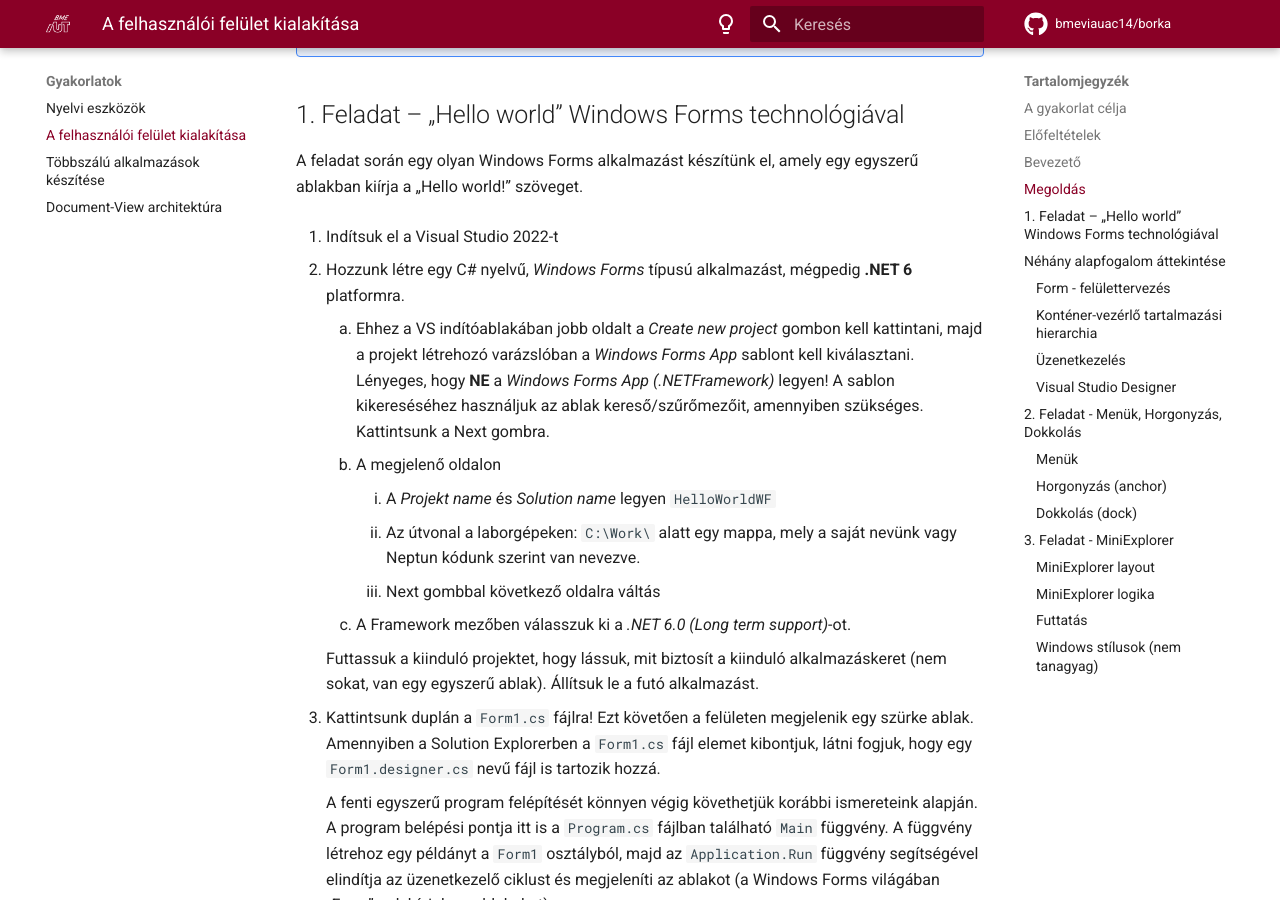
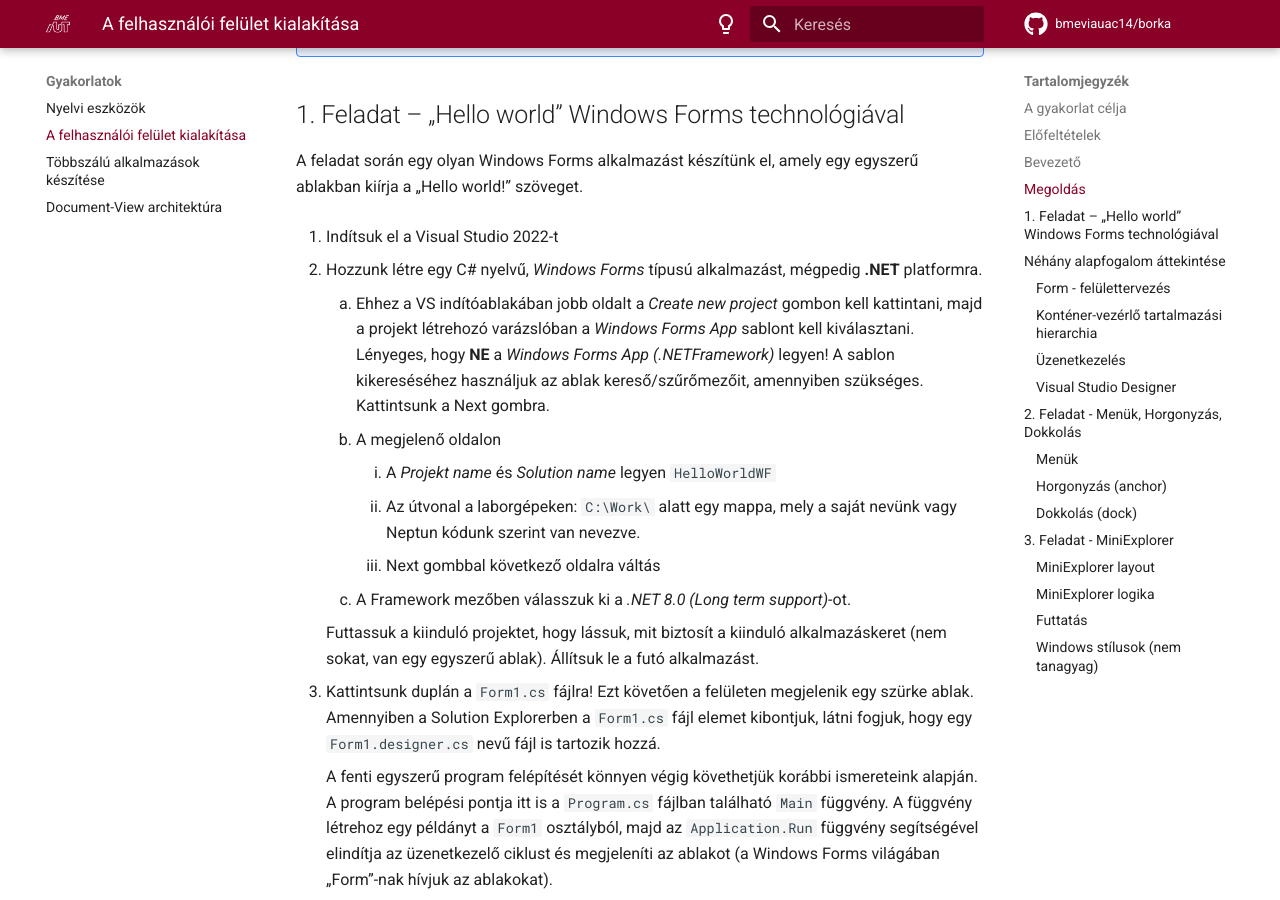
Before and after one commit to bmeviauac14/BORKA, an MkDocs documentation site: the page built from docs/gyakorlat/felhasznaloi-felulet/index.md, in a window 1280 px wide and 900 px high, scrolled down 1382 px. Built offline with MkDocs 1.6.1 and Material for MkDocs 9.7.7, drawn with Linux system fonts in a browser that asks for light colours; emoji names are drawn with the system emoji font; comment, search, counter and statistics services are not loaded.

Commit message:
Windows Forms gyak .NET 8

```diff
--- a/docs/gyakorlat/felhasznaloi-felulet/index.md
+++ b/docs/gyakorlat/felhasznaloi-felulet/index.md
@@ -49,13 +49,13 @@ A feladat során egy olyan Windows Forms alkalmazást készítünk el, amely egy
 
 1. Indítsuk el a Visual Studio 2022-t
 
-2. Hozzunk létre egy C# nyelvű, *Windows Forms* típusú alkalmazást, mégpedig **.NET 6** platformra.
+2. Hozzunk létre egy C# nyelvű, *Windows Forms* típusú alkalmazást, mégpedig **.NET** platformra.
     1. Ehhez a VS indítóablakában jobb oldalt a *Create new project* gombon kell kattintani, majd a projekt létrehozó varázslóban a *Windows Forms App* sablont kell kiválasztani. Lényeges, hogy **NE** a *Windows Forms App (.NETFramework)* legyen! A sablon kikereséséhez használjuk az ablak kereső/szűrőmezőit, amennyiben szükséges. Kattintsunk a Next gombra.
     2. A megjelenő oldalon
         1. A *Projekt name* és *Solution name* legyen `HelloWorldWF`
         2. Az útvonal a laborgépeken: `C:\Work\` alatt egy mappa, mely a saját nevünk vagy Neptun kódunk szerint van nevezve.
         3. Next gombbal következő oldalra váltás
-    3. A Framework mezőben válasszuk ki a *.NET 6.0 (Long term support)*-ot.
+    3. A Framework mezőben válasszuk ki a *.NET 8.0 (Long term support)*-ot.
 
     Futtassuk a kiinduló projektet, hogy lássuk, mit biztosít a kiinduló alkalmazáskeret (nem sokat, van egy egyszerű ablak). Állítsuk le a futó alkalmazást.
 
```
